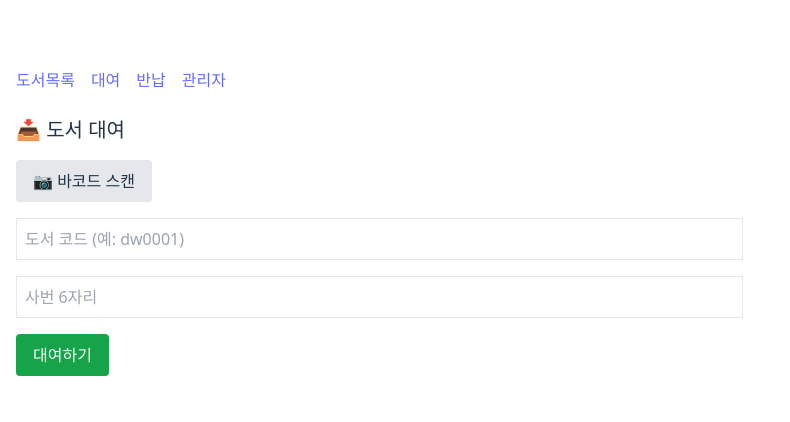
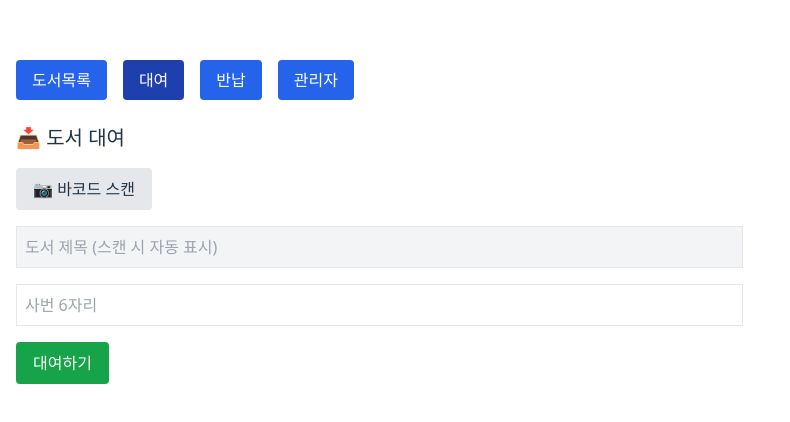
Before and after one commit to daewonpharm/book-rental-app, a React (Vite) app: page /rent in a window 1280 px wide. Shown: the part 178-600 px from the top of the page, without its empty margins (0-790 px from the left). Built offline with nearby package versions, Linux system fonts and the light colour scheme.

Commit message:
많이 왔을백

```diff
--- a/src/App.jsx
+++ b/src/App.jsx
@@ -1,23 +1,18 @@
 // src/App.jsx
 import React from "react";
-import { BrowserRouter as Router, Routes, Route, Link } from "react-router-dom";
+import { BrowserRouter as Router, Routes, Route, Link, useLocation } from "react-router-dom";
 import Rent from "./pages/Rent";
 import Return from "./pages/Return";
 import Admin from "./pages/Admin";
-import BookList from "./pages/BookList"; // 도서목록 페이지
+import BookList from "./pages/BookList";
 
-export default function App() {
+function App() {
   return (
     <Router>
       <div className="p-4">
-        <nav className="mb-6 space-x-4">
-          <Link to="/">도서목록</Link>
-          <Link to="/rent">대여</Link>
-          <Link to="/return">반납</Link>
-          <Link to="/admin">관리자</Link>
-        </nav>
+        <Navigation />
         <Routes>
-          <Route path="/" element={<BookList />} />  {/* 루트 경로를 도서목록으로 변경 */}
+          <Route path="/" element={<BookList />} />
           <Route path="/rent" element={<Rent />} />
           <Route path="/return" element={<Return />} />
           <Route path="/admin" element={<Admin />} />
@@ -26,3 +21,35 @@ export default function App() {
     </Router>
   );
 }
+
+// ✅ 메뉴 컴포넌트
+function Navigation() {
+  const location = useLocation();
+
+  const menuItems = [
+    { path: "/", label: "도서목록" },
+    { path: "/rent", label: "대여" },
+    { path: "/return", label: "반납" },
+    { path: "/admin", label: "관리자" },
+  ];
+
+  return (
+    <nav className="flex flex-wrap gap-4 mb-6">
+      {menuItems.map(({ path, label }) => {
+        const isActive = location.pathname === path;
+        return (
+          <Link
+            key={path}
+            to={path}
+            className={`px-4 py-2 rounded font-bold text-white text-center
+              ${isActive ? "bg-blue-800" : "bg-blue-600 hover:bg-blue-700"}`}
+          >
+            {label}
+          </Link>
+        );
+      })}
+    </nav>
+  );
+}
+
+export default App;
--- a/src/components/BarcodeScanner.jsx
+++ b/src/components/BarcodeScanner.jsx
@@ -50,7 +50,7 @@ export default function BarcodeScanner({ onDetected, onClose }) {
         onClick={(e) => e.stopPropagation()}
       >
         {/* 안내 문구 */}
-        <div className="absolute top-2 left-2 right-2 text-sm text-yellow-300 bg-black/70 p-1 px-2 rounded">
+<div className="absolute bottom-2 left-1/2 -translate-x-1/2 text-sm text-yellow-300 bg-black/70 p-1 px-3 rounded">
           ⚠️ iOS에서는 두 번째 스캔부터 전면 카메라가 사용될 수 있어요. 작동이 안 되면 새로고침 해주세요.
         </div>
 
--- a/src/pages/Rent.jsx
+++ b/src/pages/Rent.jsx
@@ -1,10 +1,18 @@
 import React, { useState } from "react";
 import { db } from "../firebase";
-import { doc, getDoc, updateDoc, Timestamp, collection, addDoc } from "firebase/firestore";
+import {
+  doc,
+  getDoc,
+  updateDoc,
+  Timestamp,
+  collection,
+  addDoc,
+} from "firebase/firestore";
 import BarcodeScanner from "../components/BarcodeScanner";
 
 export default function Rent() {
-  const [bookCode, setBookCode] = useState("");
+  const [bookCode, setBookCode] = useState("");      // 내부 처리용
+  const [bookTitle, setBookTitle] = useState("");    // 사용자 표시용
   const [employeeId, setEmployeeId] = useState("");
   const [scanning, setScanning] = useState(false);
 
@@ -48,7 +56,25 @@ export default function Rent() {
 
     alert("도서가 대여되었습니다.");
     setBookCode("");
+    setBookTitle("");
     setEmployeeId("");
+    setScanning(false);
+  };
+
+  const handleDetected = async (code) => {
+    const normalizedCode = code.toLowerCase();
+    const bookRef = doc(db, "books", normalizedCode);
+    const bookSnap = await getDoc(bookRef);
+
+    if (bookSnap.exists()) {
+      const bookData = bookSnap.data();
+      setBookCode(normalizedCode);     // 내부용으로 저장
+      setBookTitle(bookData.title);    // 사용자 표시용
+    } else {
+      alert("해당 도서를 찾을 수 없습니다.");
+    }
+
+    setScanning(false);
   };
 
   return (
@@ -57,27 +83,25 @@ export default function Rent() {
 
       <button
         className="bg-gray-200 px-4 py-2 rounded"
-        onClick={() => setScanning(true)}
+        onClick={() => setScanning(!scanning)}
       >
-        📷 바코드 스캔
+        {scanning ? "📷 스캔 중지" : "📷 바코드 스캔"}
       </button>
 
       {scanning && (
         <BarcodeScanner
-          onDetected={(code) => {
-            setBookCode(code.toLowerCase());
-            setScanning(false);
-          }}
+          onDetected={handleDetected}
           onClose={() => setScanning(false)}
         />
       )}
 
+      {/* 도서 제목만 표시 (수정 불가) */}
       <input
         type="text"
-        placeholder="도서 코드 (예: dw0001)"
-        value={bookCode}
-        onChange={(e) => setBookCode(e.target.value)}
-        className="border p-2 w-full"
+        placeholder="도서 제목 (스캔 시 자동 표시)"
+        value={bookTitle}
+        readOnly
+        className="border p-2 w-full bg-gray-100 text-gray-700 cursor-not-allowed"
       />
 
       <input
```
